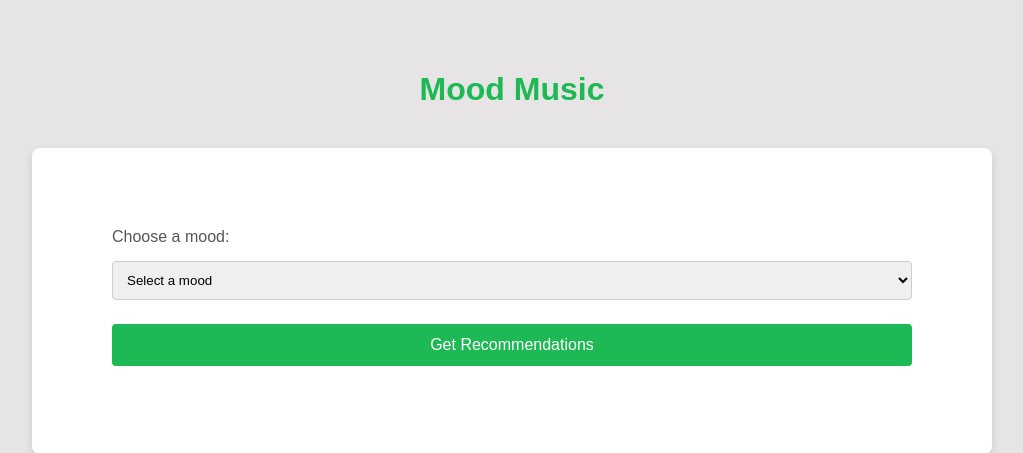
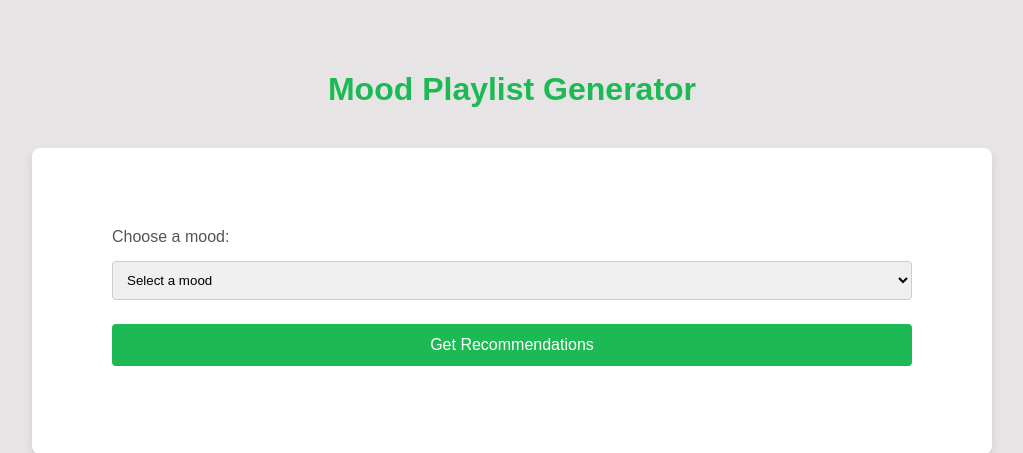
Before and after one commit to maham-tariq5/Mood-Playlist-Generator, a Flask app: page / in a window 1280 px wide. Shown: the top 453 px of the page, without its empty margins (128-1151 px from the left). Run offline with Flask 3, Linux system fonts and the light colour scheme.

Commit message:
Update index.html

```diff
--- a/templates/index.html
+++ b/templates/index.html
@@ -7,7 +7,7 @@
     <link rel="stylesheet" href="/static/style.css">
 </head>
 <body>
-    <h1>Mood Music</h1>
+    <h1>Mood Playlist Generator </h1>
     <form id="moodForm">
         <label for="moods">Choose a mood:</label>
         <select id="moods" name="moods" required>
```
